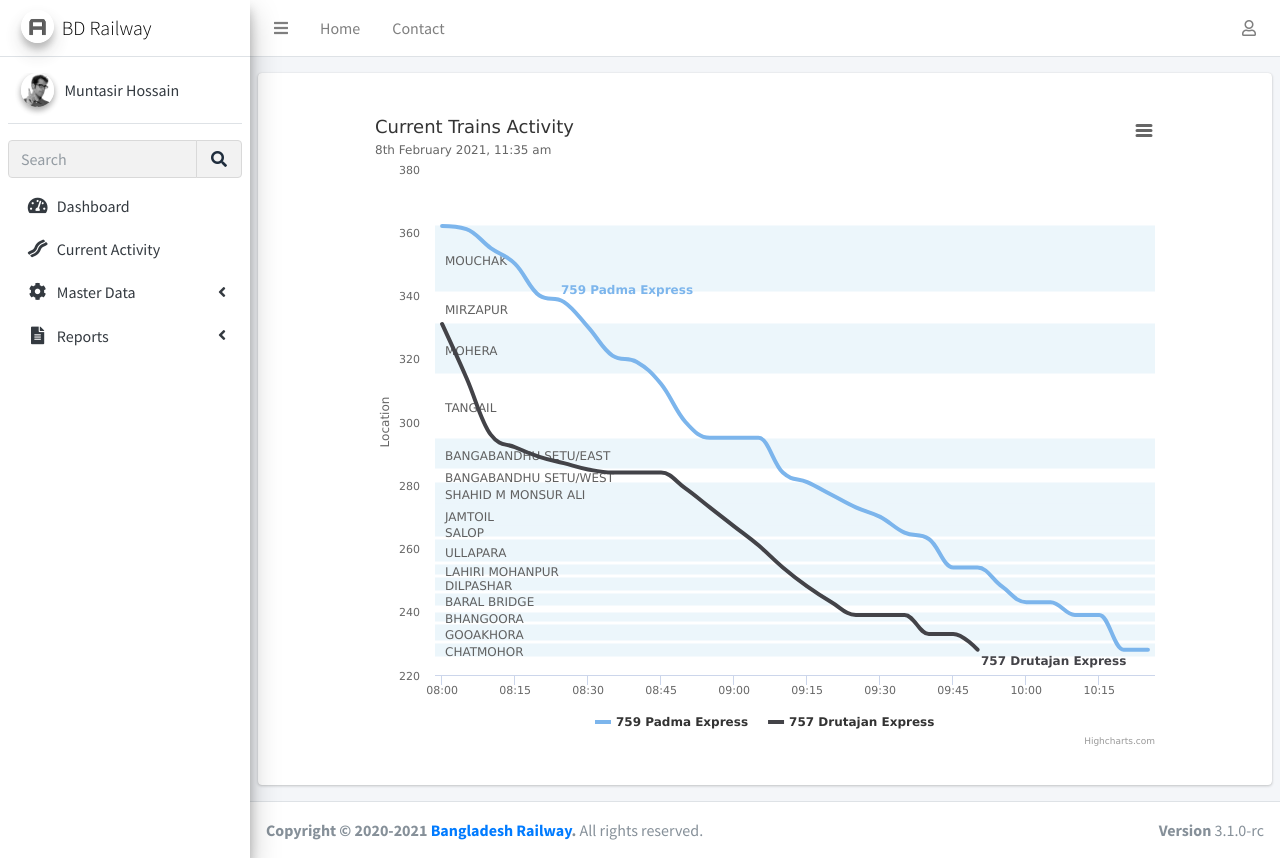
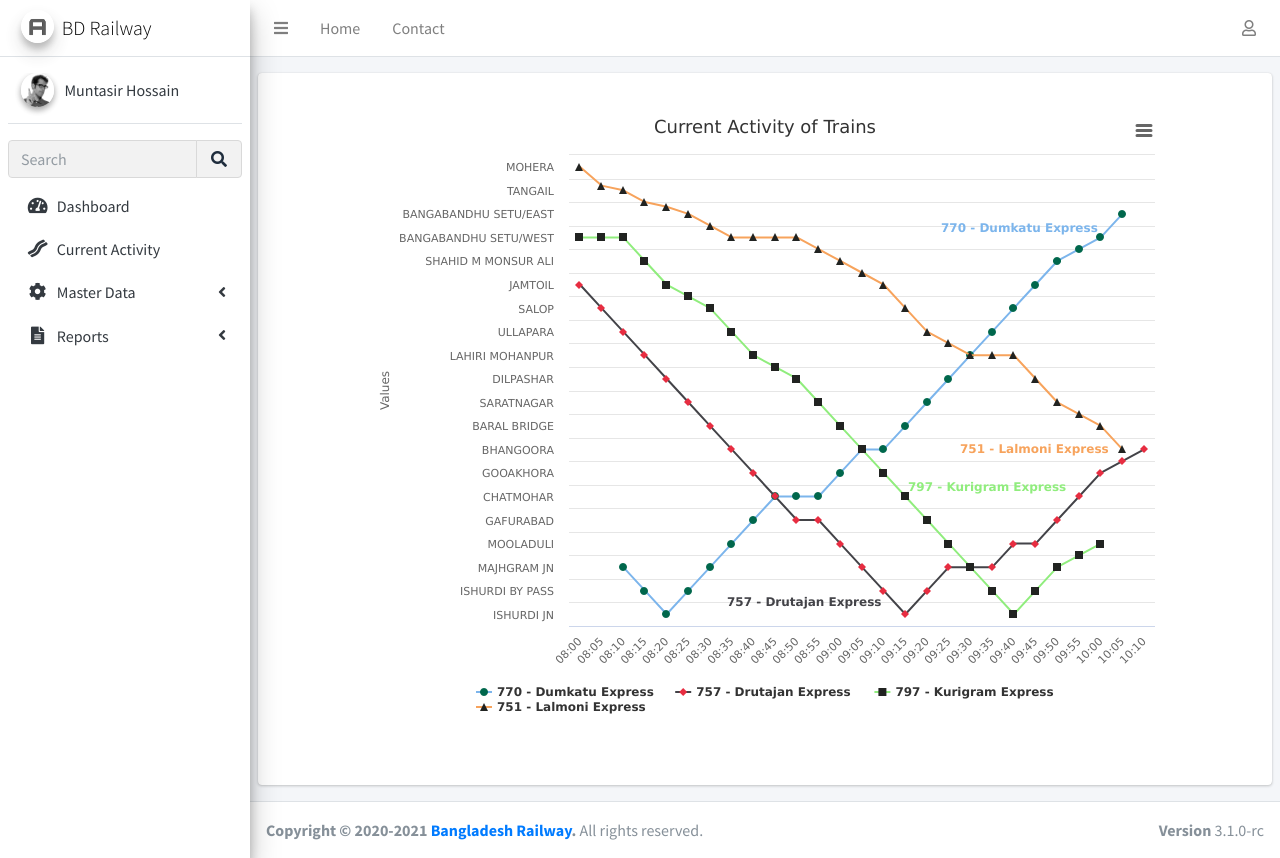
Before and after one commit to farhanasif/railwayroutedesign, a PHP site: page /control/current.php in a window 1280 px wide. Run offline with PHP 8.4, Linux system fonts and the light colour scheme; some libraries are stand-ins or nearby versions.

Commit message:
cross line

```diff
--- a/control/current.php
+++ b/control/current.php
@@ -22,236 +22,134 @@
   </div>
   <!-- /.content-wrapper -->
   <script>
-
-    Highcharts.chart('container', {
+    Highcharts.chart('container',{
         chart: {
-            type: 'spline',
-            scrollablePlotArea: {
-                minWidth: 600,
-                scrollPositionX: 1
-            },
+            type: 'line',
+            spacingBottom: 30,
             height: 640,
-            chartWidth: 740
         },
         title: {
-            text: 'Current Trains Activity',
-            align: 'left'
+            text: 'Current Activity of Trains'
         },
-        subtitle: {
-            text: '8th February 2021, 11:35 am',
-            align: 'left'
+
+        legend: {
+            enabled: true
         },
         xAxis: {
-            type: 'datetime',
+            categories: [
+                '08:00',
+                '08:05',
+                '08:10',
+                '08:15',
+                '08:20',
+                '08:25',
+                '08:30',
+                '08:35',
+                '08:40',
+                '08:45',
+                '08:50',
+                '08:55',
+                '09:00',
+                '09:05',
+                '09:10',
+                '09:15',
+                '09:20',
+                '09:25',
+                '09:30',
+                '09:35',
+                '09:40',
+                '09:45',
+                '09:50',
+                '09:55',
+                '10:00',
+                '10:05',
+                '10:10',
+                '10:15',
+                '10:20',
+                '10:25',
+                '10:30',
+                '10:35',
+                '10:40',
+                '10:45',
+                '10:50',
+                '10:55',
+            ]
+        },
+        yAxis: {
+             categories: [
+                'ISHURDI JN',
+                'ISHURDI BY PASS',
+                'MAJHGRAM JN',
+                'MOOLADULI',
+                'GAFURABAD',
+                'CHATMOHAR',
+                'GOOAKHORA',
+                'BHANGOORA',
+                'BARAL BRIDGE',
+                'SARATNAGAR',
+                'DILPASHAR',
+                'LAHIRI MOHANPUR',
+                'ULLAPARA',
+                'SALOP',
+                'JAMTOIL',
+                'SHAHID M MONSUR ALI',
+                'BANGABANDHU SETU/WEST',
+                'BANGABANDHU SETU/EAST',
+                'TANGAIL',
+                'MOHERA',
+                'MIRZAPUR',
+                'HI-TECH CITY',
+                'MOUCHAK'
+            ],
+
             labels: {
-                overflow: 'justify'
+                formatter: function () {
+                    return this.value;
+                }
             }
         },
-        yAxis: {
-            title: {
-                text: 'Location'
-            },
-            minorGridLineWidth: 0,
-            gridLineWidth: 0,
-            alternateGridColor: null,
-            plotBands: [{ // MOUCHAK
-                from: 362.20,
-                to: 341.41,
-                color: 'rgba(68, 170, 213, 0.1)',
-                label: {
-                    text: 'MOUCHAK',
-                    style: {
-                        color: '#606060'
-                    }
-                }
-            }, { // Light breeze
-                from: 341.40,
-                to: 331.25,
-                color: 'rgba(0, 0, 0, 0)',
-                label: {
-                    text: 'MIRZAPUR',
-                    style: {
-                        color: '#606060'
-                    }
-                }
-            }, { // Gentle breeze
-                from: 331.24,
-                to: 315.51,
-                color: 'rgba(68, 170, 213, 0.1)',
-                label: {
-                    text: 'MOHERA',
-                    style: {
-                        color: '#606060'
-                    }
-                }
-            }, { // Moderate breeze
-                from: 315.50,
-                to: 294.91,
-                color: 'rgba(0, 0, 0, 0)',
-                label: {
-                    text: 'TANGAIL',
-                    style: {
-                        color: '#606060'
-                    }
-                }
-            }, { // Fresh breeze
-                from: 294.90,
-                to: 285.41,
-                color: 'rgba(68, 170, 213, 0.1)',
-                label: {
-                    text: 'BANGABANDHU SETU/EAST',
-                    style: {
-                        color: '#606060'
-                    }
-                }
-            }, { // Strong breeze
-                from: 285.40,
-                to: 281.1,
-                color: 'rgba(0, 0, 0, 0)',
-                label: {
-                    text: 'BANGABANDHU SETU/WEST',
-                    style: {
-                        color: '#606060'
-                    }
-                }
-            }, { // High wind
-                from: 281.0,
-                to: 274.4,
-                color: 'rgba(68, 170, 213, 0.1)',
-                label: {
-                    text: 'SHAHID M MONSUR ALI',
-                    style: {
-                        color: '#606060'
-                    }
-                }
-            },{ // High wind
-                from: 274.50,
-                to: 267.4,
-                color: 'rgba(68, 170, 213, 0.1)',
-                label: {
-                    text: 'JAMTOIL',
-                    style: {
-                        color: '#606060'
-                    }
-                }
-            },{ // High wind
-                from: 267.3,
-                to: 264,
-                color: 'rgba(68, 170, 213, 0.1)',
-                label: {
-                    text: 'SALOP',
-                    style: {
-                        color: '#606060'
-                    }
-                }
-            },{ // High wind
-                from: 263,
-                to: 256,
-                color: 'rgba(68, 170, 213, 0.1)',
-                label: {
-                    text: 'ULLAPARA',
-                    style: {
-                        color: '#606060'
-                    }
-                }
-            },{ // High wind
-                from: 255,
-                to: 252,
-                color: 'rgba(68, 170, 213, 0.1)',
-                label: {
-                    text: 'LAHIRI MOHANPUR',
-                    style: {
-                        color: '#606060'
-                    }
-                }
-            },{ // High wind
-                from: 251,
-                to: 247,
-                color: 'rgba(68, 170, 213, 0.1)',
-                label: {
-                    text: 'DILPASHAR',
-                    style: {
-                        color: '#606060'
-                    }
-                }
-            },{ // High wind
-                from: 246,
-                to: 242,
-                color: 'rgba(68, 170, 213, 0.1)',
-                label: {
-                    text: 'BARAL BRIDGE',
-                    style: {
-                        color: '#606060'
-                    }
-                }
-            },{ // High wind
-                from: 240,
-                to: 237,
-                color: 'rgba(68, 170, 213, 0.1)',
-                label: {
-                    text: 'BHANGOORA',
-                    style: {
-                        color: '#606060'
-                    }
-                }
-            },{ // High wind
-                from: 236,
-                to: 231,
-                color: 'rgba(68, 170, 213, 0.1)',
-                label: {
-                    text: 'GOOAKHORA',
-                    style: {
-                        color: '#606060'
-                    }
-                }
-            },{ // High wind
-                from: 230,
-                to: 226,
-                color: 'rgba(68, 170, 213, 0.1)',
-                label: {
-                    text: 'CHATMOHOR',
-                    style: {
-                        color: '#606060'
-                    }
-                }
-            }]
+
+        plotOptions: {
+            line: {
+                fillOpacity: 0.4
+            }
+        },
+        credits: {
+            enabled: false
         },
         tooltip: {
-            valueSuffix: ' KM'
-        },
-        plotOptions: {
-            spline: {
-                lineWidth: 4,
-                states: {
-                    hover: {
-                        lineWidth: 5
-                    }
-                },
-                marker: {
-                    enabled: false
-                },
-                pointInterval: 300000, // one hour
-                pointStart: Date.UTC(2021, 2, 8, 8, 0, 0)
-            }
+          enabled: true
         },
         series: [{
-            name: '759 Padma Express',
-            data: [
-                362, 361,355,350,340,338,330,321,319,312, 300, 295,295,295,284,281,277,273,270,265,263,254,254,248,243,243,239,239,228,228
+                name: '770 - Dumkatu Express',
+                data: [null, null, 2, 1, 0, 1, 2, 3, 4, 5, 5, 5, 6, 7, 7, 8, 9, 10, 11, 12, 13, 14, 15, 15.5, 16, 17],
+               marker: {
+                      fillColor: '#00674C'
+                   }
+                },
+                 {
+                name: '757 - Drutajan Express',
+                data: [14, 13, 12, 11, 10, 9, 8, 7, 6, 5, 4, 4, 3, 2, 1, 0, 1, 2, 2, 2, 3, 3, 4, 5, 6, 6.5, 7],
+               marker: {
+                      fillColor: '#E72D41'
+                   }
+                },
+                 {
+                name: '797 - Kurigram Express',
+                data: [16, 16, 16, 15, 14, 13.5, 13,12, 11, 10.5, 10, 9, 8, 7, 6, 5, 4, 3, 2,1, 0, 1, 2, 2.5, 3],
+               marker: {
+                      fillColor: ' #212321'
+                   }
+                },
+                 {
+                name: '751 - Lalmoni Express',
+                data: [19,18.2, 18,17.5, 17.3, 17, 16.5, 16, 16, 16, 16, 15.5, 15,14.5, 14, 13, 12, 11.5,11,11, 11, 10,9,8.5, 8, 7],
+               marker: {
+                      fillColor: ' #212321'
+                   }
+                }
+
             ]
-
-        }, {
-            name: '757 Drutajan Express',
-            data: [
-                331, 314,296,292,289,287,285, 284, 284,284, 279,273,267,261,254,248,243,239,239,239,233,233,228
-            ]
-
-        }],
-        navigation: {
-            menuItemStyle: {
-                fontSize: '10px'
-            }
-        }
     });
   </script>
 
```
Also changed, not shown: control/categories.js (added, +53 -0 lines).
